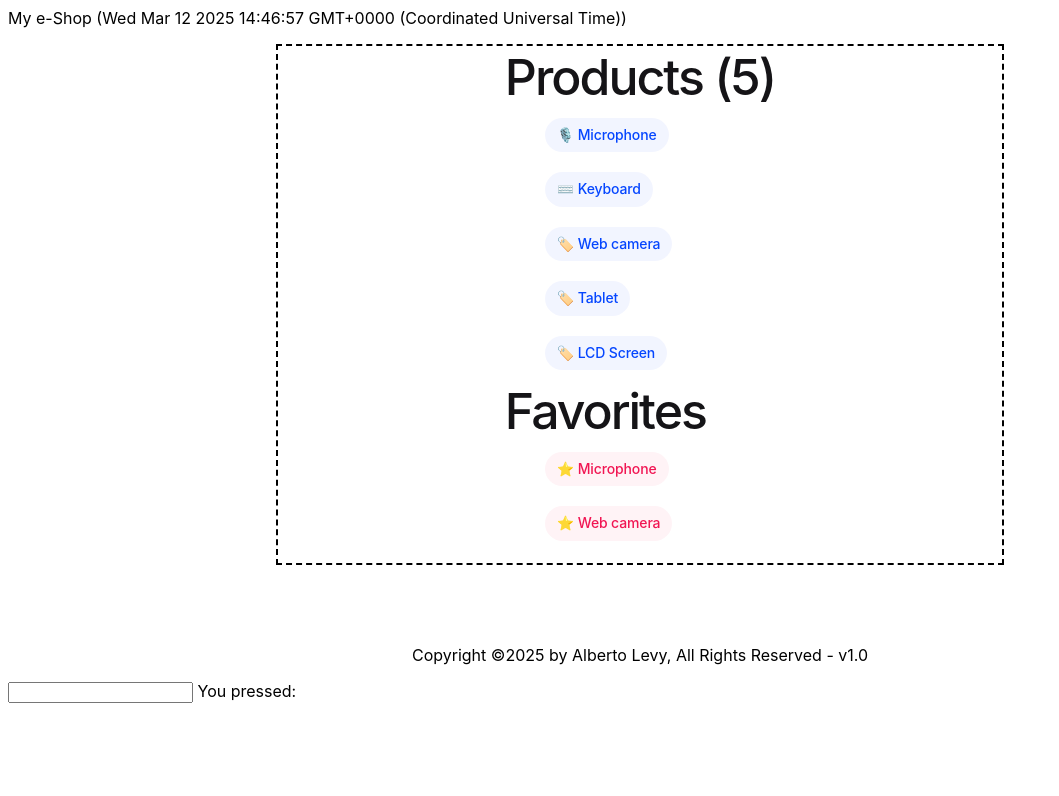
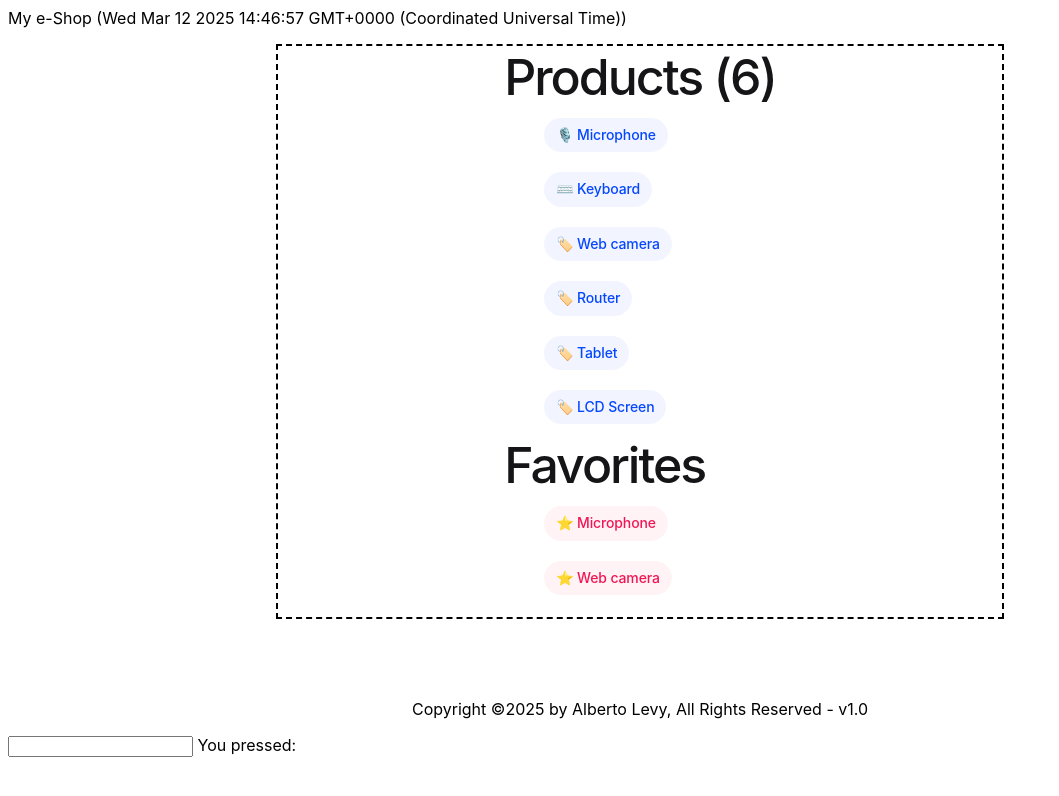
Before and after one commit to alb9k/my-app, an Angular app: page / in a window 1280 px wide. Shown: the top 796 px of the page, without its empty margins (0-1059 px from the left). Built offline with nearby package versions, Linux system fonts and the light colour scheme.

Commit message:
Reactive programming in Angular (reformatting)- TRIS

```diff
--- a/src/app/favorites.service.ts
+++ b/src/app/favorites.service.ts
@@ -1,5 +1,7 @@
 import { Injectable } from '@angular/core';
 import { Product } from './product';
+import { map } from 'rxjs/operators';
+import { Observable } from 'rxjs';
 import { ProductsService } from './products.service';
 
 @Injectable({
@@ -11,7 +13,9 @@ export class FavoritesService extends ProductsService{
     super();
   }
 
-  override getProducts(): Product[] {
-    return super.getProducts().slice(0, 3);
+  override getProducts(): Observable<Product[]> {
+    return super.getProducts().pipe(
+      map(p => p.slice(0, 3))
+    );
   }
 }
--- a/src/app/favorites/favorites.component.ts
+++ b/src/app/favorites/favorites.component.ts
@@ -24,7 +24,9 @@ export class FavoritesComponent implements OnInit {
   constructor(@Optional() @Host() private productService: ProductsService) {}
 
   ngOnInit(): void {
-    this.products = this.productService.getProducts();
+    this.productService.getProducts().subscribe((products: Product[]) => {
+      this.products = products;
+    });
   }
 
   onAdded(product: Product) {
--- a/src/app/product-list/product-list.component.ts
+++ b/src/app/product-list/product-list.component.ts
@@ -33,7 +33,13 @@ export class ProductListComponent implements OnInit {
     alert(`"${product.title}" was added to your cart!`);
   }
 
+  private getProducts() {
+    this.productService.getProducts().subscribe(products => {
+      this.products = products;
+    });
+  }
+
   ngOnInit(): void {
-    this.products = this.productService.getProducts();
+    this.getProducts();
   }
 }
--- a/src/app/product-view/product-view.service.ts
+++ b/src/app/product-view/product-view.service.ts
@@ -10,10 +10,11 @@ export class ProductViewService {
   constructor(private productService: ProductsService) {}
 
   getProduct(id: number): Product | undefined {
-    const products = this.productService.getProducts();
-    if (!this.product) {
-      this.product = products.find((product) => product.id === id);
-    }
+    this.productService.getProducts().subscribe((products: Product[]) => {
+      if (!this.product) {
+        this.product = products.find((product: Product) => product.id === id);
+      }
+    });
     return this.product;
   }
 }
--- a/src/app/products.service.ts
+++ b/src/app/products.service.ts
@@ -1,9 +1,15 @@
 import { Product } from './product';
+import { Observable, of } from 'rxjs';
 
 export class ProductsService {
 
-  getProducts(): Product[] {
-    return [
+  constructor() {};
+
+  getProducts(): Observable<Product[]> {
+    return of(this.products);
+  }
+
+  private products: Product[] = [
     {
       id: 1,
       title: 'Keyboard',
@@ -43,8 +49,13 @@ export class ProductsService {
       price: 550,
       categories: { 1: 'Computing', 2: 'Peripherals', 3: 'Multimedia' },
     },
+    {
+      id: 6,
+      title: 'Router',
+      price: 90,
+      categories: { 1: 'Network Peripherical'},
+    },
   ];
+
+
 }
-
-  constructor() {}
-}
```
Also changed, not shown: src/app/product-view/product-view.component.ts (+3 -4 lines). Lines whose indentation alone changed are shown as unchanged.
